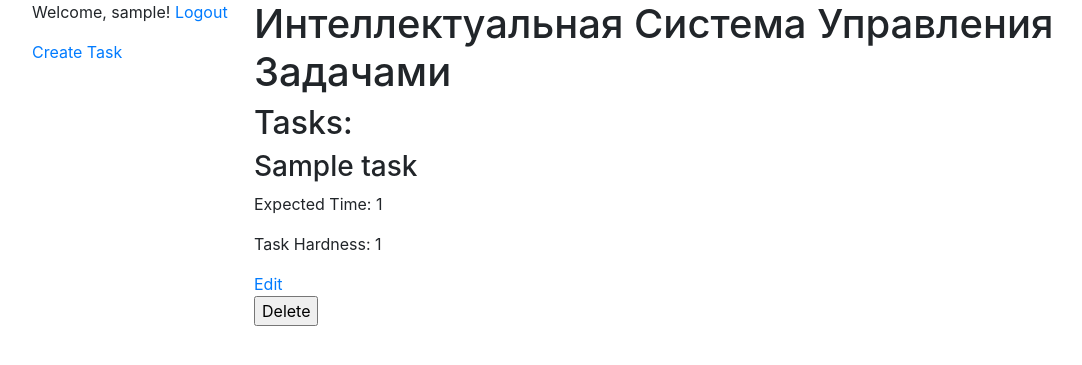
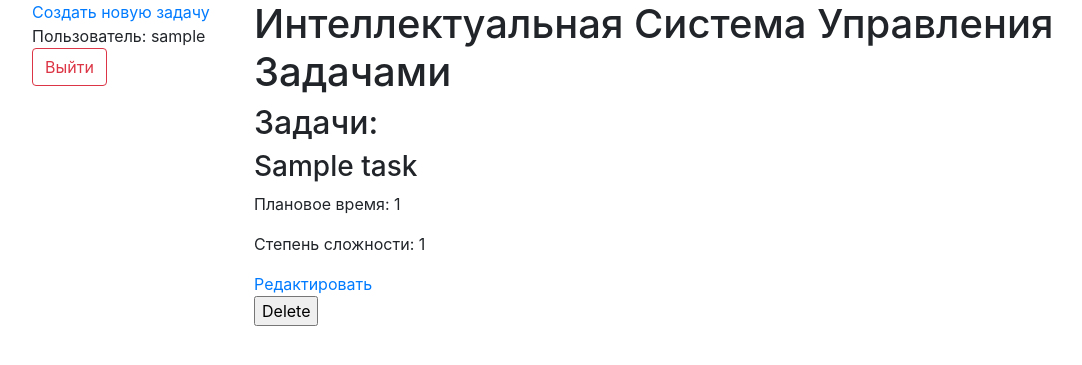
Before and after one commit to iBearchic/rascomTM, a Flask app: page / in a window 1280 px wide. Shown: the top 365 px of the page, without its empty margins (53-1135 px from the left). Run offline with Flask 3, Linux system fonts and the light colour scheme; a user stored in the database is signed in; tables that the repository leaves empty hold one stand-in row (values such as "Sample post"); some libraries are stand-ins or nearby versions.

Commit message:
modified buttons and labels to russian

```diff
--- a/app/auth.py
+++ b/app/auth.py
@@ -15,7 +15,7 @@ def login():
         if user:
             if check_password_hash(user.password, form.password.data):
                 login_user(user, remember=form.remember.data)
-                flash(f"Welcome to ISTM tool, {form.username.data}", 'success')
+                flash(f"Добро пожаловть в ITMS, {form.username.data}", 'success')
                 return redirect(url_for('main.home'))
         flash('Invalid username or password', 'warning')
     return render_template('login.html', form=form)
--- a/app/static/css/main.css
+++ b/app/static/css/main.css
@@ -4,7 +4,8 @@
 
 .sidenavbar {
     flex: 1;
-    justify-content: center;
+    display: flex;
+    flex-direction: column;
 }
 
 .content {
--- a/app/templates/home.html
+++ b/app/templates/home.html
@@ -11,23 +11,16 @@
         {% endif %}
 {% endwith %}
 
-<!-- {% if current_user.is_authenticated %}
-  <p>Welcome, {{ current_user.username }}! <a href="{{ url_for('auth.logout') }}">Logout</a></p>
-  <a href="{{ url_for('main.create_task') }}">Create Task</a>
-{% else %}
-  <p>You are not logged in. <a href="{{ url_for('auth.login') }}">Login</a> or <a href="{{ url_for('auth.signup') }}">Sign Up</a></p>
-{% endif %} -->
-
 {% if current_user.is_authenticated %}
-  <h2>Tasks:</h2>
-
+  <h2>Задачи:</h2>
+  {% if tasks %}
     {% for task in tasks %}
       <div class="task">
         <h3>{{ task.taskname }}</h3>
-      <p>Expected Time: {{ task.expected_time }}</p>
-      <p>Task Hardness: {{ task.task_hardness }}</p>
+        <p>Плановое время: {{ task.expected_time }}</p>
+        <p>Степень сложности: {{ task.task_hardness }}</p>
         {% if current_user.is_authenticated %}
-        <a href="{{ url_for('main.edit_task', task_id=task.id) }}">Edit</a>
+          <a href="{{ url_for('main.edit_task', task_id=task.id) }}">Редактировать</a>
           <form action="{{ url_for('main.delete_task', task_id=task.id) }}" method="post">
             <input type="submit" value="Delete">
           </form>
@@ -35,6 +28,11 @@
         {% endif %}
       </div>
     {% endfor %}
+   {% else %}
+      <div class="container">
+        <h2> На данный момент нет активных задач</h2>
+      </div>
+   {% endif %}
 {% endif %}
 
 {% endblock %}
--- a/app/templates/layout.html
+++ b/app/templates/layout.html
@@ -12,10 +12,10 @@
 
         <div class="sidenavbar">
             {% if current_user.is_authenticated %}
-                <p>Welcome, {{ current_user.username }}! <a href="{{ url_for('auth.logout') }}">Logout</a></p>
-                <a href="{{ url_for('main.create_task') }}">Create Task</a>
+                <a href="{{ url_for('main.create_task') }}">Создать новую задачу</a>
+                <p>Пользователь: {{ current_user.username }} <button id="logout-button" class="btn btn-outline-danger">Выйти</button></p>
             {% else %}
-                <p>You are not logged in. <a href="{{ url_for('auth.login') }}">Login</a> or <a href="{{ url_for('auth.signup') }}">Sign Up</a></p>
+                <p>Вход не выполнен. Пожалуйста, <a href="{{ url_for('auth.login') }}">войдите</a> или <a href="{{ url_for('auth.signup') }}">зарегистрируйтесь</a></p>
             {% endif %}
         </div>
 
@@ -25,6 +25,7 @@
 
     </div>
 
+    <!-- Таймауты для flash сообщений -->
     <script>
         window.setTimeout(function() {
             $(".alert").fadeTo(500, 0).slideUp(500, function(){
@@ -32,5 +33,12 @@
             });
         }, 1500);
     </script>
+
+    <!-- Контроль выхода из учетной записи -->
+    <script>
+        document.getElementById('logout-button').addEventListener('click', function() {
+            location.href = "{{ url_for('auth.logout') }}";
+        });
+    </script>
 </body>
 </html>
```
Also changed, not shown: app/forms.py (+4 -4 lines), app/templates/login.html (+5 -4 lines). Lines whose indentation alone changed are shown as unchanged.
